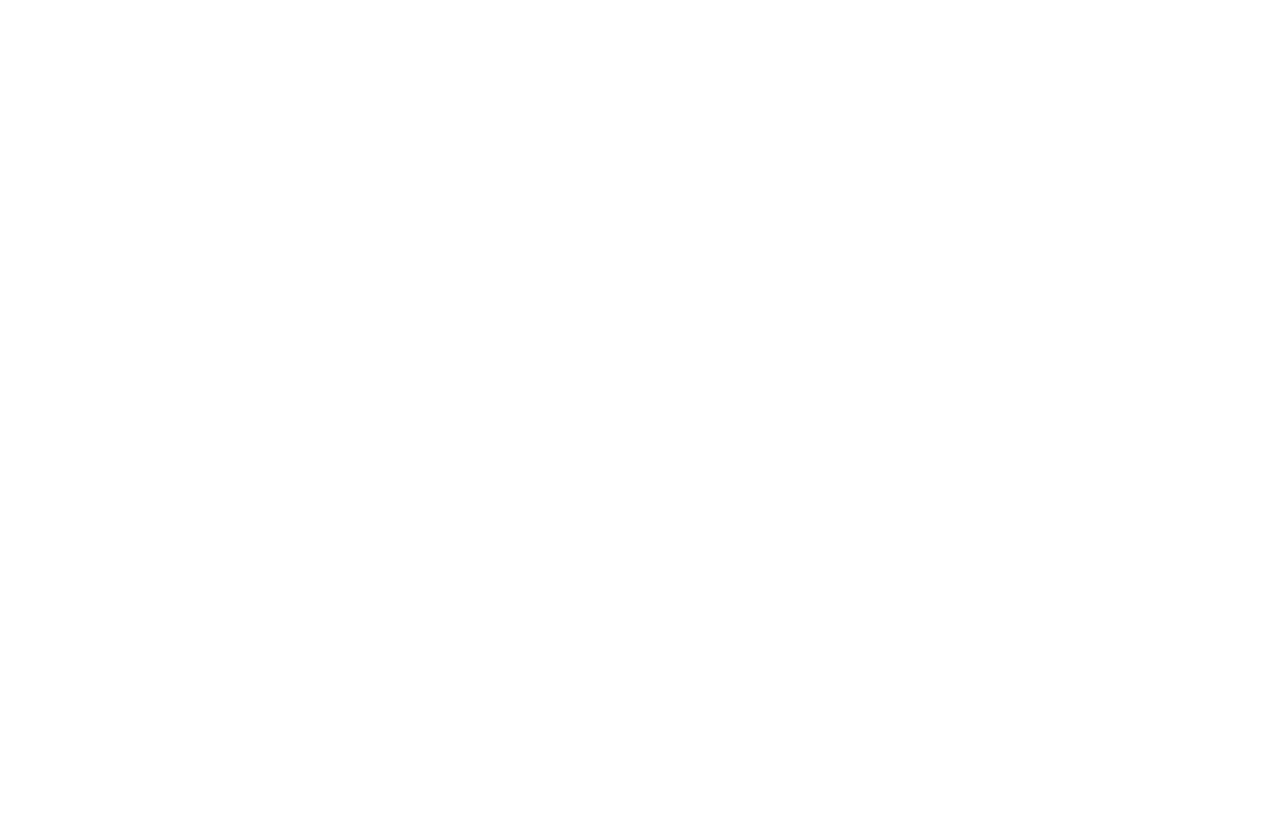
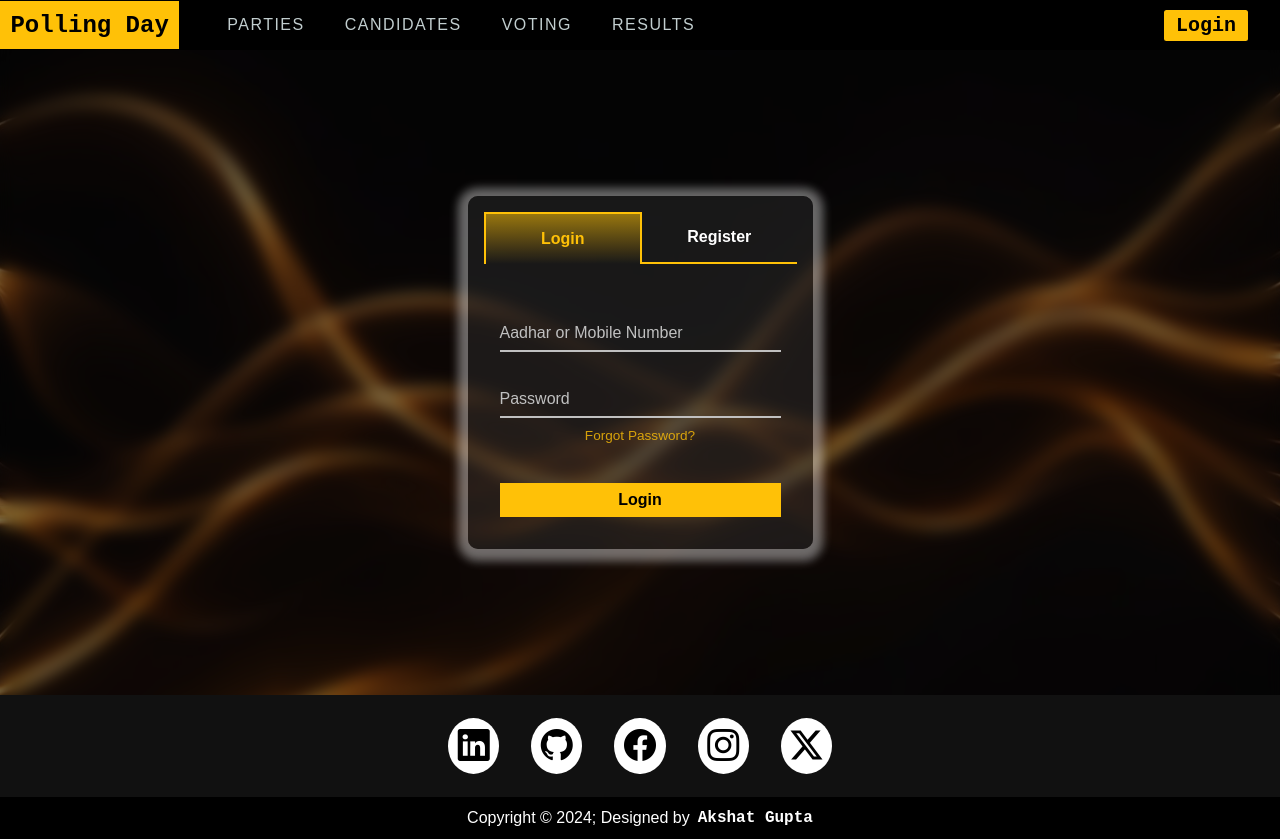
Before and after one commit to AkshatGupta-30/PollingDay--Web, a React (Create React App) app in the folder client/: page /auth in a window 1280 px wide. Before the commit this address had no page. Before the commit the page ends 800 px from the top, so only its background shows below. Built offline with nearby package versions, Linux system fonts and the light colour scheme; a web font is replaced by a local one.

Commit message:
feat: Added authemtication route

```diff
--- a/client/src/App.jsx
+++ b/client/src/App.jsx
@@ -1,6 +1,7 @@
 import React from "react";
 import { BrowserRouter, Routes, Route } from "react-router-dom";
 import Home from "./pages/Home/Home";
+import Authentication from "./pages/Auth/Authentication";
 import Parties from "./pages/Parties/Parties";
 import Candidates from "./pages/Candidates/Candidates";
 import PartyRegistration from "./pages/PartyRegistration/PartyRegistration";
@@ -11,6 +12,7 @@
       <BrowserRouter>
         <Routes >
           <Route exact path="/" element={<Home/>}/>
+          <Route path="/auth" element={<Authentication/>}/>
           <Route path="/parties" element={<Parties/>}/>
           <Route path="/parties/registration" element={<PartyRegistration />} />
           <Route path="/candidates" element={<Candidates/>}/>
--- a/client/src/components/Navbar/Navbar.jsx
+++ b/client/src/components/Navbar/Navbar.jsx
@@ -31,11 +31,11 @@
           </div>
           <NavLink to={"/"} className="logo">Polling Day</NavLink>
           <ul className="links">{this.renderNavItems()}</ul>
-          <NavLink to={"/auth/register"} className="loginBtn" id="loginWide">Login</NavLink>
+          <NavLink to={"/auth"} className="loginBtn" id="loginWide">Login</NavLink>
         </div>
         <div className="side-nav">
           <ul className="links">{this.renderNavItems()}</ul>
-          <NavLink to={"/auth/register"} className="loginBtn" id="loginSmall">Login</NavLink>
+          <NavLink to={"/auth"} className="loginBtn" id="loginSmall">Login</NavLink>
         </div>
       </header>
     );
--- /dev/null
+++ b/client/src/pages/Auth/Authentication.jsx
@@ -0,0 +1,105 @@
+import React from 'react'
+import Navbar from "../../components/Navbar/Navbar"
+import Footer from "../../components/Footer/Footer"
+import "./Authentication.scss"
+
+function Authentication() {
+  const Login = () => {
+    return (
+      <div className="active">
+        <div className="form-input">
+          <input type='number' required />
+          <div className="underline"></div>
+          <label>Aadhar or Mobile Number</label>
+        </div>
+        <div className="form-input">
+          <input type='password' required />
+          <div className="underline"></div>
+          <label>Password</label>
+        </div>
+        <div className="forgot-password">Forgot Password?</div>
+        <button type='submit' className="form-submit">Login</button>
+      </div>
+    );
+  }
+
+  const Register = () => {
+    return (
+      <div className='inactive'>
+        <div className="register">
+          <div className="form-input">
+            <input type='text' required />
+            <div className="underline"></div>
+            <label>Name</label>
+          </div>
+          <div className="form-input">
+            <input type='text' required />
+            <div className="underline"></div>
+            <label>Father's Name</label>
+          </div>
+          <div className="form-input">
+            <input type='date' required />
+            <div className="underline"></div>
+          </div>
+          <div className="form-input">
+            <div className="select-container">
+              <select id='gender' name='gender'>
+                <option selected disabled>Gender</option>
+                <option value={"Male"}>Male</option>
+                <option value={"Female"}>Female</option>
+                <option value={"Others"}>Others</option>
+              </select>
+            </div>
+          </div>
+          <div className="form-input">
+            <input type='text' required />
+            <div className="underline"></div>
+            <label>Address</label>
+          </div>
+          <div className="form-input">
+            <input type='number' required />
+            <div className="underline"></div>
+            <label>Mobile Number</label>
+          </div>
+          <div className="form-input">
+            <input type='number' required />
+            <div className="underline"></div>
+            <label>Aadhar Number</label>
+          </div>
+          <div className="form-input">
+            <input type='password' required />
+            <div className="underline"></div>
+            <label>Password</label>
+          </div>
+          <div className="form-input">
+            <input type='password' required />
+            <div className="underline" id='cPass'></div>
+            <label>Confirm Password</label>
+          </div>
+        </div>
+        <button type='submit' className="form-submit">Register</button>
+      </div>
+    );
+  }
+
+  return (
+    <div className='RegistrationPage'>
+      <Navbar />
+      <main>
+        <form>
+          <div className="tab-header">
+            <div className="active tab">login</div>
+            <div className='inactive tab'>register</div>
+          </div>
+          <div className="tab-body">
+            <Login />
+            <Register />
+          </div>
+        </form>
+      </main>
+      <Footer />
+    </div>
+  )
+}
+
+export default Authentication
--- /dev/null
+++ b/client/src/pages/Auth/Authentication.scss
@@ -0,0 +1,245 @@
+@import "../../sass/mixins";
+@import "../../sass/variables";
+
+* {
+    margin: 0;
+    padding: 0;
+    box-sizing: border-box;
+}
+
+// TODO: Create designed scrollbar
+html::-webkit-scrollbar {
+    display: none;
+}
+
+.RegistrationPage {
+    min-height: 100vh;
+    background-image: url(../../assets/backgrounds/bg2.jpeg);
+    background-size: cover;
+    background-position: center;
+    position: relative;
+    z-index: 1;
+
+    &::before {
+        content: "";
+        position: absolute;
+        @include trbl(0, 0, 0, 0);
+        @include wh(100%, 100%);
+        background-color: rgba(0, 0, 0, 0.5);
+        -webkit-backdrop-filter: blur(8px);
+        filter: saturate(1.5);
+        backdrop-filter: blur(8px);
+        z-index: -1;
+    }
+}
+
+form {
+    @include wh(fit-content, fit-content);
+    height: fit-content;
+    background-color: rgba(50, 50, 50, 0.45);
+    box-shadow: 0 2px 10px 10px rgba(255, 255,255, 0.4);
+    border-radius: 10px;
+    margin: 3rem;
+
+    .tab-header {
+        display: flex;
+        justify-content: space-between;
+        flex-direction: row;
+        padding: 1rem;
+
+        .tab {
+            flex: 1;
+            padding: 1rem;
+            text-align: center;
+            text-transform: capitalize;
+            color: white;
+            font-weight: 900;
+            cursor: pointer;
+        }
+
+        .active {
+            border: 2px solid $primary-color;
+            border-bottom: none;
+            color: $primary-color;
+            background: linear-gradient($primary-color -80%, transparent);
+            cursor: default;
+        }
+
+        .inactive {
+            border-bottom: 2px solid $primary-color;
+        }
+    }
+
+    .tab-body {
+        @include wh(100%, 100%);
+        padding: 1rem 2rem 2rem;
+        display: flex;
+        flex-direction: column;
+
+        &> div {
+            @include wh(fit-content, fit-content);
+            display: none;
+            transition: opacity 300ms ease-in-out 0ms;
+        }
+
+        &> div.active {
+            @include flexing;
+            transition: opacity 300ms ease-in-out 0ms;
+
+            .register {
+                display: grid;
+                grid-template-columns: repeat(2, 1fr);
+                column-gap: 3rem;
+
+                .form-input {
+                    &:nth-child(5) {
+                      grid-column: 1 / -1;
+                    }
+                  }
+              }
+        }
+
+        .form-input {
+            margin: 10px 0;
+            width: 100%;
+            position: relative;
+
+            input {
+                width: 100%;
+                margin-top: 5px;
+                font-size: 15px;
+                padding: 8px;
+                background-color: transparent;
+                border: none;
+                border-bottom: 2.5px solid silver;
+                outline: none;
+                color: white;
+                font-size: 1.25rem;
+                cursor: text;
+
+                &:focus {
+                    &~ label {
+                        transform: translateY(-30px);
+                        color: $primary-color;
+                        font-size: 0.8rem;
+                    }
+
+                    &~ .underline::before {
+                        transform: scale(1);
+                    }
+                }
+
+                &:valid {
+                    &~ label {
+                        transform: translateY(-30px);
+                        font-size: 0.8rem;
+                    }
+                }
+
+                &[type="number"] {
+                    &::-webkit-inner-spin-button {
+                        -webkit-appearance: none;
+                    }
+                }
+
+                &::-webkit-calendar-picker-indicator {
+                    filter: invert(1);
+                    opacity: 0.5;
+                    &:valid {
+                        opacity: 1;
+                    }
+                }
+            }
+
+            .select-container {
+                margin-top: 8px;
+                position: relative;
+                display: flex;
+                align-items: center;
+                width: 100%;
+                background: rgb(60, 60, 60);
+                overflow: hidden;
+                border-radius: 0.25rem;
+                &::after {
+                    content: '\25BC';
+                    position: absolute;
+                    top: 0;
+                    right: 0;
+                    bottom: 0;
+                    padding: 4% 2.5%;
+                    color: silver;
+                    background: #2b2e2e;
+                    cursor: pointer;
+                    pointer-events: none;
+                    transition: .25s all ease;
+                }
+
+                &:hover::after {
+                    color: $primary-color;
+                 }
+            }
+
+            select {
+                flex: 1;
+                appearance: none;
+                font-size: 15px;
+                padding: 8px;
+                background-color: transparent;
+                color: white;
+                font-size: 1.25rem;
+                outline: 0;
+                box-shadow: none;
+                border: 0 !important;
+                background: rgb(60, 60, 60);
+                &::-ms-expand {
+                    display: none;
+                }
+            }
+
+            label {
+                position: absolute;
+                bottom: 10px;
+                left: 0;
+                color: silver;
+                pointer-events: none;
+                font-size: 1rem;
+                transition: all 300ms ease;
+            }
+
+            .underline {
+                position: absolute;
+                bottom: 0;
+                @include wh(100%, 2.25px);
+
+                &::before {
+                    position: absolute;
+                    content: "";
+                    @include wh(100%, 100%);
+                    background: $primary-color;
+                    transform: scale(0);
+                    transition: transform 300ms ease-in-out;
+                }
+            }
+        }
+
+        .forgot-password{
+            color: $primary-color;
+            opacity: 0.8;
+            font-size: 0.85rem;
+            cursor: pointer;
+        }
+
+        .form-submit {
+            width: 100%;
+            margin-top: 2.5rem;
+            padding: 0.5rem;
+            font-size: 1rem;
+            border: none;
+            outline: none;
+            cursor: pointer;
+            background-color: $primary-color;
+            color: black;
+            font-weight: 900;
+        }
+    }
+}
```
